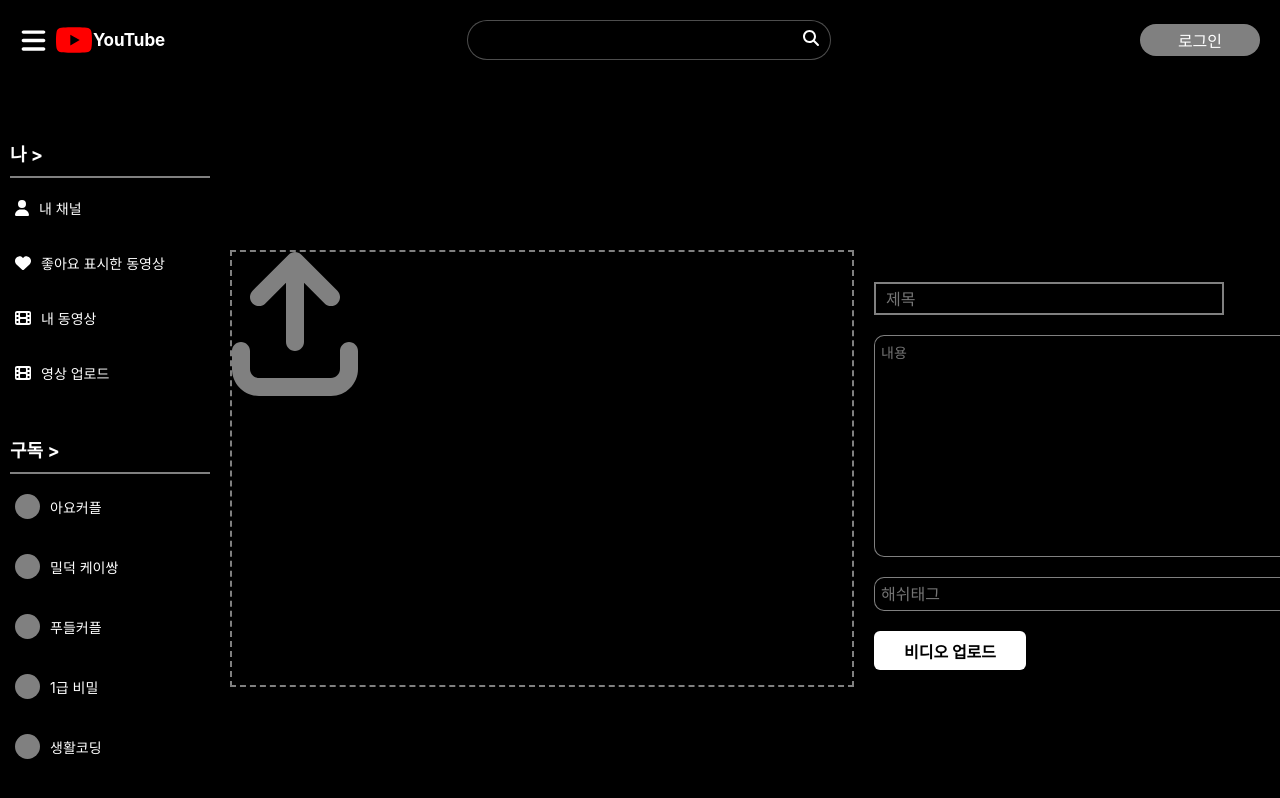
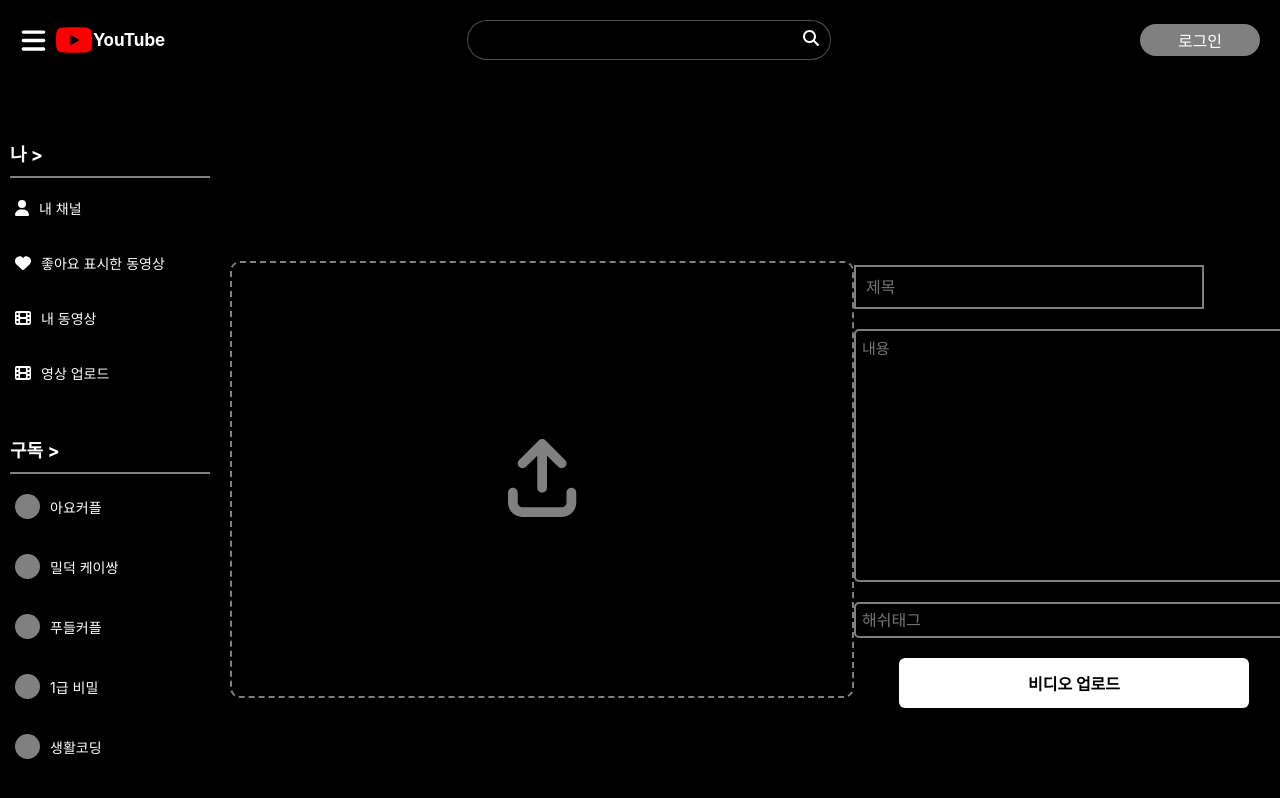
Before and after one commit to kwonhyeonwoo/youtube-project, a React (Create React App) app: page /video/upload in a window 1280 px wide. Shown: the top 798 px of the page. Built offline with nearby package versions, Linux system fonts and the light colour scheme; no server answers.

Commit message:
비디오 업로드 개발

```diff
--- a/src/pages/VideoUpload/Container/VideoUploadContainer.tsx
+++ b/src/pages/VideoUpload/Container/VideoUploadContainer.tsx
@@ -1,6 +1,57 @@
+import React, { useState } from "react";
 import VideoUpload from "../VideoUpload"
-
+type Data ={
+    title:string;
+    description:string;
+    hashtags:string[];
+}
 const VideoUploadContainer = ()=>{
+    const [videoUrl, setVideoUrl] = useState<File | null>(null);
+    const [videoData, setVideoData] = useState({
+        title:"",
+        description:"",
+        hashtags:[""],
+    })
+    const VideoDataChange = (event:React.ChangeEvent<HTMLInputElement>)=>{
+        const {name, value,files}=event.target;
+        if(name === 'title'){
+            setVideoData(current=>({
+                ...current,
+                title:value
+            }));
+        }
+        if (name === 'description') {
+            setVideoData(current => ({
+                ...current,
+                description: value
+            }));
+        };
+        if (name === 'hashtags') {
+            setVideoData(current => ({
+                ...current,
+                hashtags: [value]
+            }));
+        };
+        if (name === 'videoUrl' && files && files.length > 0) {
+            setVideoUrl(files[0]);
+        }
+    }
+    const VideoUploadSubmit =async (event: React.MouseEvent<HTMLButtonElement>)=>{
+        event.preventDefault();
+        const formData = new FormData();
+        formData.append('title', videoData.title)
+        formData.append('description', videoData.description)
+        videoData.hashtags.forEach((item,idx)=>{
+            formData.append(`hashtags[${idx}]`,item)
+        })
+        formData.append('videoUrl',videoUrl as Blob);
+        const response = await fetch("http://localhost:4000/video/upload",{
+            method:"POST",
+            body:formData
+        })
+        const responseData = await response.json();
+        console.log('responseData',responseData);
+    }
     return(
         <VideoUpload/>
     )
--- a/src/pages/VideoUpload/css/index.css
+++ b/src/pages/VideoUpload/css/index.css
@@ -11,18 +11,33 @@
           align-items: center;
   -ms-flex-pack: distribute;
       justify-content: space-around;
-  -webkit-column-gap: 20px;
-     -moz-column-gap: 20px;
-          column-gap: 20px;
   height: 100%;
 }
 #root .video-upload-page > .video-upload-section > .video-upload-wrapper > .video-choice > .video {
   width: 620px;
   height: 433px;
+  display: -webkit-box;
+  display: -ms-flexbox;
+  display: flex;
+  -webkit-box-align: center;
+      -ms-flex-align: center;
+          align-items: center;
+  -webkit-box-pack: center;
+      -ms-flex-pack: center;
+          justify-content: center;
   border: 2px dashed rgba(255, 255, 255, 0.5);
+  border-radius: 10px;
+}
+#root .video-upload-page > .video-upload-section > .video-upload-wrapper > .video-choice > .video:hover {
+  border: 2px dashed rgba(255, 255, 255, 0.8);
+  -webkit-transition: all 0.2s ease-in-out;
+  transition: all 0.2s ease-in-out;
+}
+#root .video-upload-page > .video-upload-section > .video-upload-wrapper > .video-choice > .video:hover > .upload-label svg {
+  color: rgba(255, 255, 255, 0.7);
 }
 #root .video-upload-page > .video-upload-section > .video-upload-wrapper > .video-choice > .video > .upload-label svg {
-  height: 144px;
+  height: 78px;
   color: rgba(255, 255, 255, 0.5);
 }
 #root .video-upload-page > .video-upload-section > .video-upload-wrapper > .video-choice [type=file] {
@@ -42,7 +57,7 @@
 #root .video-upload-page > .video-upload-section > .video-upload-wrapper > .video-detail-wrapper > .video-title {
   border: 2px solid rgba(255, 255, 255, 0.5);
   width: 350px;
-  height: 33px;
+  height: 44px;
   padding-left: 10px;
   outline: none;
   color: white;
@@ -51,29 +66,30 @@
 }
 #root .video-upload-page > .video-upload-section > .video-upload-wrapper > .video-detail-wrapper > .video-description {
   width: 440px;
-  height: 222px;
-  border: 1px solid rgba(255, 255, 255, 0.5);
-  border-radius: 10px;
+  height: 253px;
+  border: 2px solid rgba(255, 255, 255, 0.5);
+  border-radius: 5px;
   padding: 6px;
   -webkit-box-sizing: border-box;
           box-sizing: border-box;
   color: white;
   outline: none;
-  font-size: 14px;
+  font-size: 15px;
 }
 #root .video-upload-page > .video-upload-section > .video-upload-wrapper > .video-detail-wrapper > .video-hashtags {
-  border: 1px solid rgba(255, 255, 255, 0.5);
+  border: 2px solid rgba(255, 255, 255, 0.5);
   padding: 6px;
   -webkit-box-sizing: border-box;
           box-sizing: border-box;
   color: white;
   outline: none;
-  border-radius: 10px;
+  border-radius: 5px;
 }
 #root .video-upload-page > .video-upload-section > .video-upload-wrapper .upload-button {
-  width: 152px;
-  height: 39px;
+  width: 350px;
+  height: 50px;
   border-radius: 6px;
+  margin: 0 auto;
   font-weight: 700;
   background-color: white;
 }
--- a/src/pages/VideoUpload/css/index.scss
+++ b/src/pages/VideoUpload/css/index.scss
@@ -7,16 +7,28 @@
                 display: flex;
                 align-items: center;
                 justify-content: space-around;
-                column-gap: 20px;;
                 height:100%;
                 &>.video-choice {
                     &>.video {
                         width: 620px;
                         height: 433px;
+                        display: flex;
+                        align-items: center;
+                        justify-content: center;
                         border: 2px dashed rgba(255, 255, 255, 0.5);
+                        border-radius: 10px;
+                        &:hover{
+                            border:2px dashed rgba(255,255,255,0.8);
+                            transition: all .2s ease-in-out;
+                            &>.upload-label{
+                                svg{
+                                    color:rgba(255,255,255,0.7)
+                                }
+                            }
+                        }
                         &>.upload-label{
                             svg{
-                                height:144px;
+                                height:78px;
                                 color:  rgba(255, 255, 255, 0.5);
                             }
                         }
@@ -31,12 +43,11 @@
                     display: flex;
                     flex-direction: column;
                     row-gap: 20px;
-                    margin-top: 15px;
-
+                    margin-top: 15px;;
                     &>.video-title {
                         border: 2px solid rgba(255, 255, 255, 0.5);
                         width: 350px;
-                        height: 33px;
+                        height: 44px;
                         padding-left: 10px;
                         outline: none;
                         color: white;
@@ -45,32 +56,33 @@
 
                     &>.video-description {
                         width: 440px;
-                        height: 222px;
-                        border: 1px solid rgba(255, 255, 255, 0.5);
-                        border-radius: 10px;
+                        height: 253px;
+                        border: 2px solid rgba(255, 255, 255, 0.5);
+                        border-radius: 5px;
                         padding: 6px;
                         box-sizing: border-box;
                         color: white;
                         outline: none;
-                        font-size: 14px;
-                        ;
+                        font-size: 15px;
+
                     }
 
                     &>.video-hashtags {
-                        border: 1px solid rgba(255, 255, 255, 0.5);
+                        border: 2px solid rgba(255, 255, 255, 0.5);
                         padding: 6px;
                         box-sizing: border-box;
                         color: white;
                         outline: none;
-                        border-radius: 10px;
+                        border-radius: 5px;
                     }
 
                 }
 
                 .upload-button {
-                    width:152px;
-                    height:39px;
+                    width:350px;
+                    height:50px;
                     border-radius: 6px;
+                    margin:0 auto;
                     font-weight: 700;
                     background-color: white;
                 }
```
